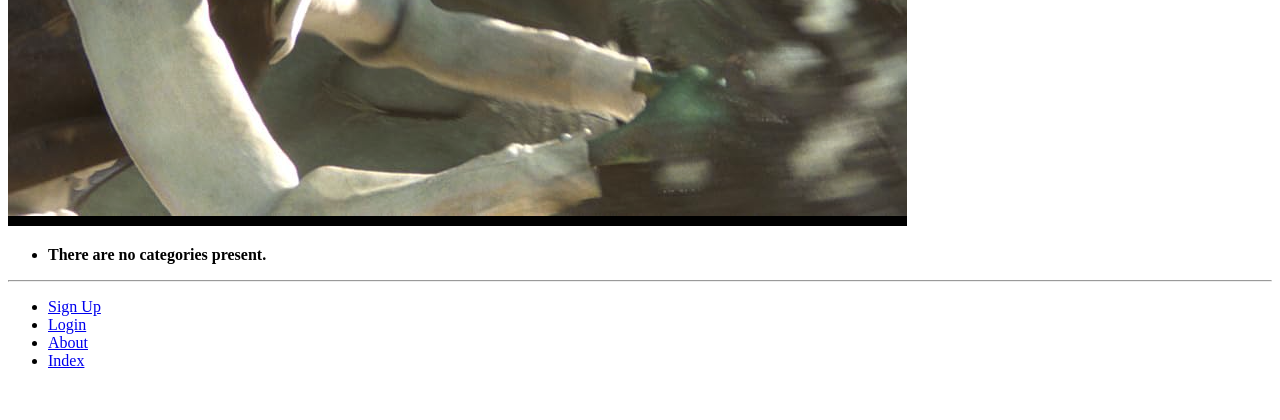
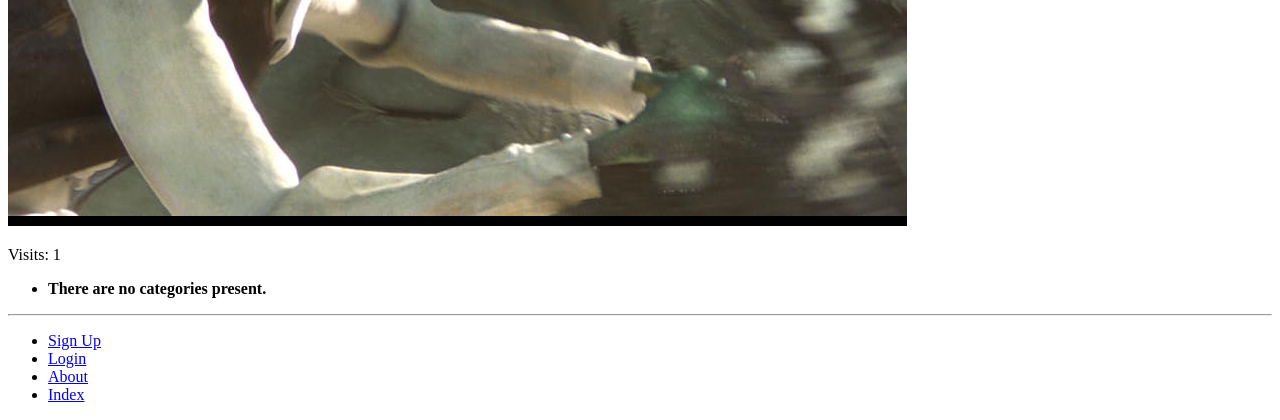
Before and after one commit to Sen-Yang2005/tango_with_django_project, a Django app: page / in a window 1280 px wide. Shown: the part 888-1308 px from the top of the page. Before the commit the page ends 1256 px from the top, so only its background shows below. Run offline with Django 3.2, Linux system fonts and the light colour scheme; data that the repository does not hold is empty.

Commit message:
site counter

```diff
--- a/rango/views.py
+++ b/rango/views.py
@@ -9,6 +9,7 @@ from rango.forms import PageForm
 from rango.forms import UserForm, UserProfileForm
 from django.contrib.auth import authenticate, login, logout
 from django.contrib.auth.decorators import login_required
+from datetime import datetime
 
 def index(request):
     # Query the database for a list of ALL categories currently stored.
@@ -24,14 +25,16 @@ def index(request):
     context_dict['boldmessage']= 'Crunchy, creamy, cookie, candy, cupcake!'
     context_dict['categories'] = category_list
     context_dict['pages'] = page_list
+    context_dict['visits'] = int(request.COOKIES.get('visits', 1))
 
-    # Handle the cookies
-    request.session.set_test_cookie()
+    # Obtain our Response object early so we can add cookie information.
+    response = render(request, 'rango/index.html', context=context_dict)
 
-    # Return a rendered response to send to the client.
-    # We make use of the shortcut function to make our lives easier.
-    # Note that the first parameter is the template we wish to use
-    return render(request, 'rango/index.html', context=context_dict)
+    # Call the helper function to handle the cookies
+    visitor_cookie_handler(request, response)
+
+    # Return response back to the user, updating any cookies that need changed.
+    return response
 
 def about(request):
     context_dict= {'boldmessage':'This tutorial has been put together by Sen Yang'}
@@ -241,3 +244,32 @@ def user_logout(request):
     logout(request)
     # Take the user back to the homepage.
     return redirect(reverse('rango:index'))
+
+def visitor_cookie_handler(request, response):
+    # Get the number of visits to the site.
+    # We use the COOKIES.get() function to obtain the visits cookie.
+    # If the cookie exists, the value returned is casted to an integer.
+    # If the cookie doesn't exist, then the default value of 1 is used.
+    visits = int(request.COOKIES.get('visits', '1'))
+
+    # Does the cookie last_visit exist?
+    if 'last_visit' in request.COOKIES:
+        # Yes it does! Get the cookie's value.
+        last_visit = request.COOKIES['last_visit']
+        # Cast the value to a Python date/time object.
+        last_visit_time = datetime.strptime(last_visit[:-7], '%Y-%m-%d %H:%M:%S')
+
+        # If it's been more than a day since the last visit...
+        if (datetime.now() - last_visit_time).days > 0:
+            visits = visits + 1
+            # Update the last visit cookie now that we have updated the count
+            response.set_cookie('last_visit', str(datetime.now()))
+        else:
+            # Set the last visit cookie
+            response.set_cookie('last_visit', last_visit)
+    else:
+        # Cookie last_visit doesn't exist, so create it to the current date/time.
+        response.set_cookie('last_visit', str(datetime.now()))
+
+    # Update/set the visits cookie
+    response.set_cookie('visits', visits)
--- a/templates/rango/index.html
+++ b/templates/rango/index.html
@@ -48,4 +48,8 @@
         <img src="{% static 'images/rango.jpg' %}"
             alt="Picture of Rango" />
     </div>
+
+    <div>
+        <p>Visits: {{visits}}</p>
+    </div>
 {% endblock %}
```
